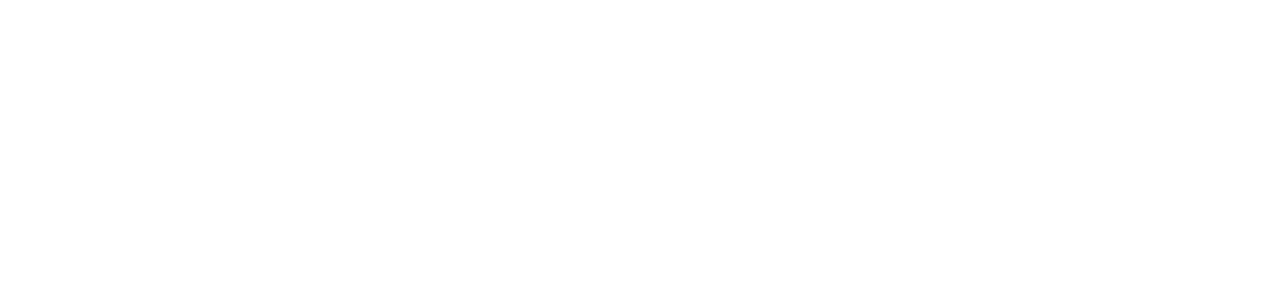
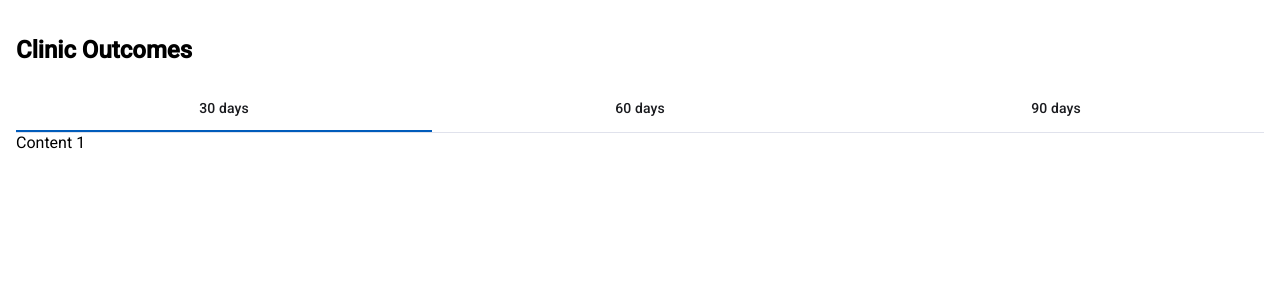
Before and after one commit to aparna999/clinic-outcomes, an Angular app: page / in a window 1280 px wide. Shown: the top 300 px of the page. Built offline with nearby package versions, Linux system fonts and the light colour scheme.

Commit message:
add component with tabs

```diff
--- a/src/app/app.component.html
+++ b/src/app/app.component.html
@@ -1 +1 @@
-<router-outlet />
+<app-dashboard></app-dashboard>
--- a/src/app/app.module.ts
+++ b/src/app/app.module.ts
@@ -4,18 +4,14 @@
 import { AppRoutingModule } from './app-routing.module';
 import { AppComponent } from './app.component';
 import { provideAnimationsAsync } from '@angular/platform-browser/animations/async';
+import { DashboardComponent } from './components/dashboard/dashboard.component';
+
+import { MatTabsModule } from '@angular/material/tabs';
 
 @NgModule({
-  declarations: [
-    AppComponent
-  ],
-  imports: [
-    BrowserModule,
-    AppRoutingModule
-  ],
-  providers: [
-    provideAnimationsAsync()
-  ],
-  bootstrap: [AppComponent]
+  declarations: [AppComponent, DashboardComponent],
+  imports: [BrowserModule, AppRoutingModule, MatTabsModule],
+  providers: [provideAnimationsAsync()],
+  bootstrap: [AppComponent],
 })
-export class AppModule { }
+export class AppModule {}
--- /dev/null
+++ b/src/app/components/dashboard/dashboard.component.html
@@ -0,0 +1,9 @@
+<div class="dashboard-container">
+  <h2>Clinic Outcomes</h2>
+
+  <mat-tab-group>
+    <mat-tab label="30 days"> Content 1 </mat-tab>
+    <mat-tab label="60 days"> Content 2 </mat-tab>
+    <mat-tab label="90 days"> Content 3 </mat-tab>
+  </mat-tab-group>
+</div>
--- /dev/null
+++ b/src/app/components/dashboard/dashboard.component.scss
@@ -0,0 +1,3 @@
+.dashboard-container {
+    padding : 16px;
+}
```
Also changed, not shown: src/app/components/dashboard/dashboard.component.ts (added, +10 -0 lines), 1 other file (tests, documents, lock files or other folders).
